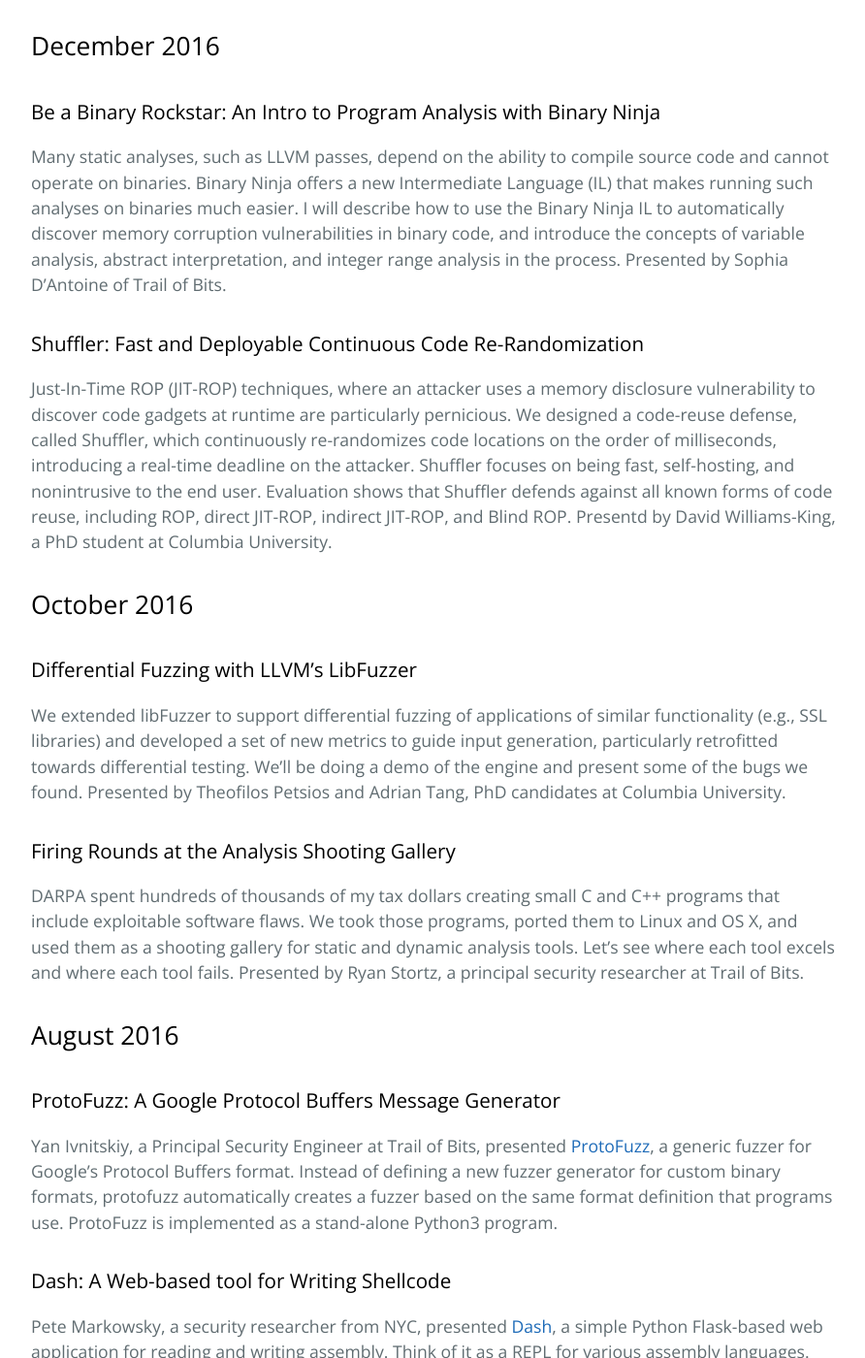
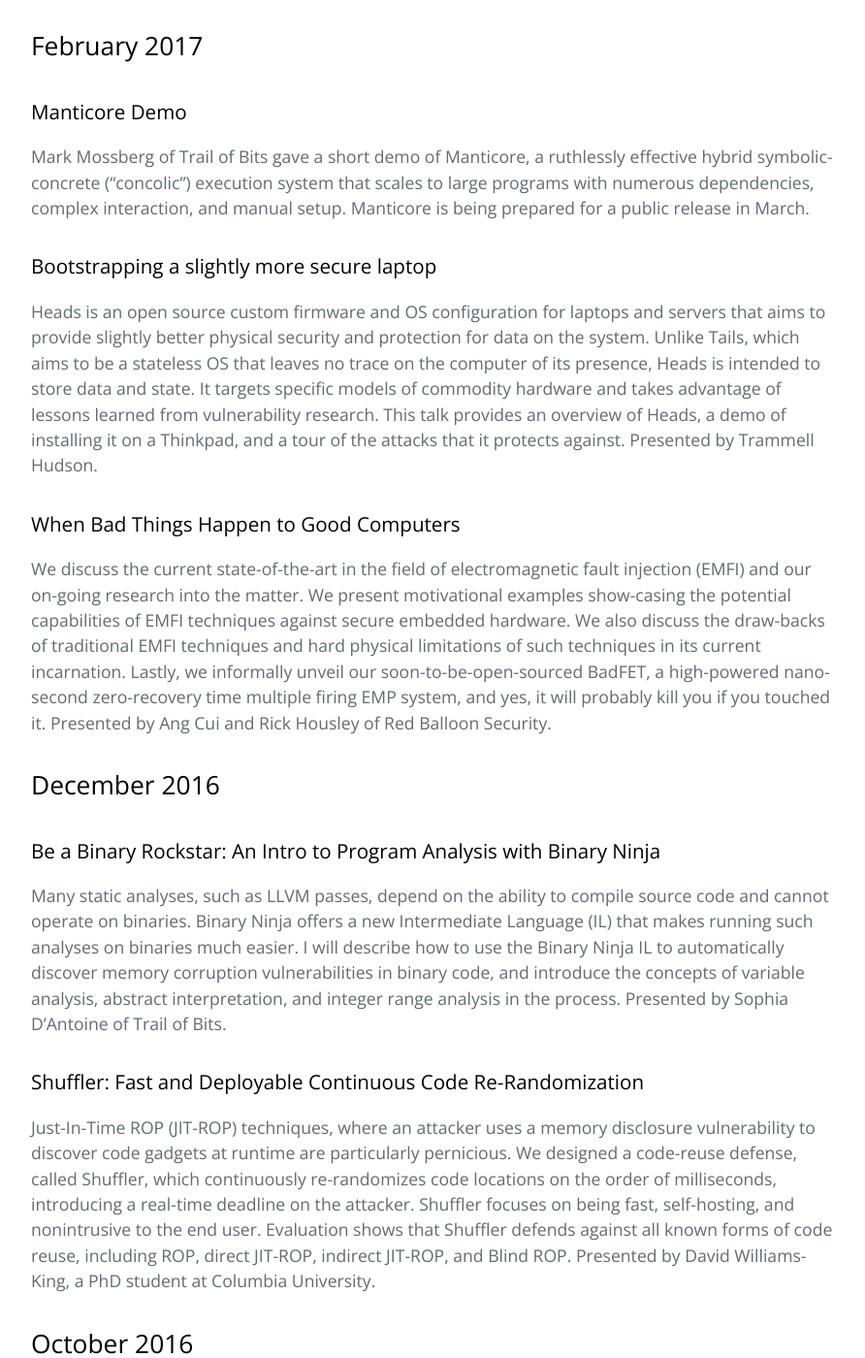
Before and after one commit to trailofbits/empirehacking.nyc, a Jekyll site: the page built from archive.md, in a window 1280 px wide and 1400 px high, scrolled down 390 px. Shown: the whole window at 97% size, without its empty margins (192-1084 px from the left). Built offline with Jekyll 4.4.1, drawn with Linux system fonts in a browser that asks for light colours; comment, search, counter and statistics services are not loaded.

Commit message:
February 2017 talks

```diff
--- a/archive.md
+++ b/archive.md
@@ -9,13 +9,24 @@ permalink: /archive/
 
 You could be listed here! [Submit your talk now](/about/#speak-at-a-meetup).
 
+## February 2017
+
+### Manticore Demo
+Mark Mossberg of Trail of Bits gave a short demo of Manticore, a ruthlessly effective hybrid symbolic-concrete (“concolic”) execution system that scales to large programs with numerous dependencies, complex interaction, and manual setup. Manticore is being prepared for a public release in March.
+
+### Bootstrapping a slightly more secure laptop
+Heads is an open source custom firmware and OS configuration for laptops and servers that aims to provide slightly better physical security and protection for data on the system. Unlike Tails, which aims to be a stateless OS that leaves no trace on the computer of its presence, Heads is intended to store data and state. It targets specific models of commodity hardware and takes advantage of lessons learned from vulnerability research. This talk provides an overview of Heads, a demo of installing it on a Thinkpad, and a tour of the attacks that it protects against. Presented by Trammell Hudson.
+
+### When Bad Things Happen to Good Computers
+We discuss the current state-of-the-art in the field of electromagnetic fault injection (EMFI) and our on-going research into the matter. We present motivational examples show-casing the potential capabilities of EMFI techniques against secure embedded hardware. We also discuss the draw-backs of traditional EMFI techniques and hard physical limitations of such techniques in its current incarnation. Lastly, we informally unveil our soon-to-be-open-sourced BadFET, a high-powered nano-second zero-recovery time multiple firing EMP system, and yes, it will probably kill you if you touched it. Presented by Ang Cui and Rick Housley of Red Balloon Security.
+
 ## December 2016
 
 ### Be a Binary Rockstar: An Intro to Program Analysis with Binary Ninja
 Many static analyses, such as LLVM passes, depend on the ability to compile source code and cannot operate on binaries. Binary Ninja offers a new Intermediate Language (IL) that makes running such analyses on binaries much easier. I will describe how to use the Binary Ninja IL to automatically discover memory corruption vulnerabilities in binary code, and introduce the concepts of variable analysis, abstract interpretation, and integer range analysis in the process. Presented by Sophia D'Antoine of Trail of Bits.
 
 ### Shuffler: Fast and Deployable Continuous Code Re-Randomization
-Just-In-Time ROP (JIT-ROP) techniques, where an attacker uses a memory disclosure vulnerability to discover code gadgets at runtime are particularly pernicious. We designed a code-reuse defense, called Shuffler, which continuously re-randomizes code locations on the order of milliseconds, introducing a real-time deadline on the attacker. Shuffler focuses on being fast, self-hosting, and nonintrusive to the end user. Evaluation shows that Shuffler defends against all known forms of code reuse, including ROP, direct JIT-ROP, indirect JIT-ROP, and Blind ROP. Presentd by David Williams-King, a PhD student at Columbia University.
+Just-In-Time ROP (JIT-ROP) techniques, where an attacker uses a memory disclosure vulnerability to discover code gadgets at runtime are particularly pernicious. We designed a code-reuse defense, called Shuffler, which continuously re-randomizes code locations on the order of milliseconds, introducing a real-time deadline on the attacker. Shuffler focuses on being fast, self-hosting, and nonintrusive to the end user. Evaluation shows that Shuffler defends against all known forms of code reuse, including ROP, direct JIT-ROP, indirect JIT-ROP, and Blind ROP. Presented by David Williams-King, a PhD student at Columbia University.
 
 ## October 2016
 
```
